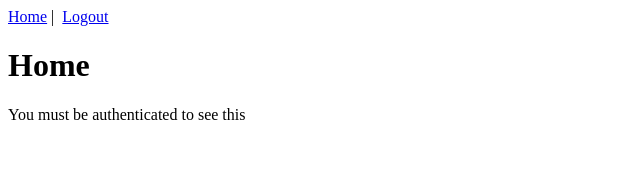
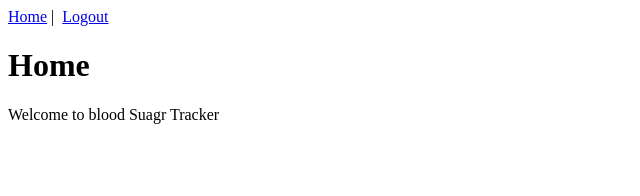
Before and after one commit to zachlynne/bloodSugarTracker, a Vue app in the folder bloodSugarTracker/vue/: page / in a window 1280 px wide. Shown: the top 196 px of the page, without its empty margins (0-640 px from the left). Built offline with nearby package versions, Linux system fonts and the light colour scheme; sample sign-in values are in the browser's storage.

Commit message:
Test commit

```diff
--- a/bloodSugarTracker/vue/src/views/HomeView.vue
+++ b/bloodSugarTracker/vue/src/views/HomeView.vue
@@ -1,7 +1,7 @@
 <template>
   <div class="home">
     <h1>Home</h1>
-    <p>You must be authenticated to see this</p>
+    <p>Welcome to blood Suagr Tracker</p>
   </div>
 </template>
 
```
